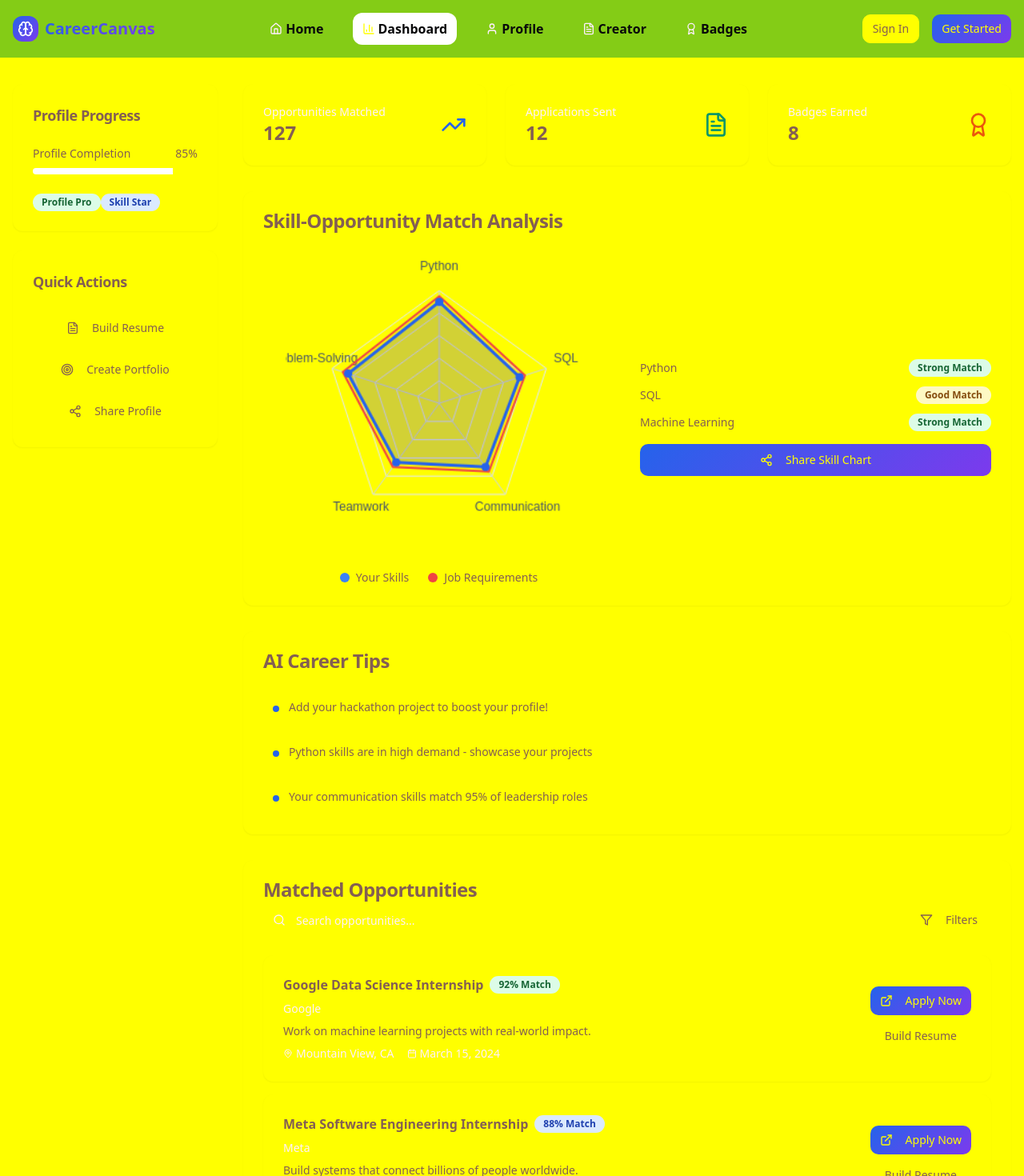
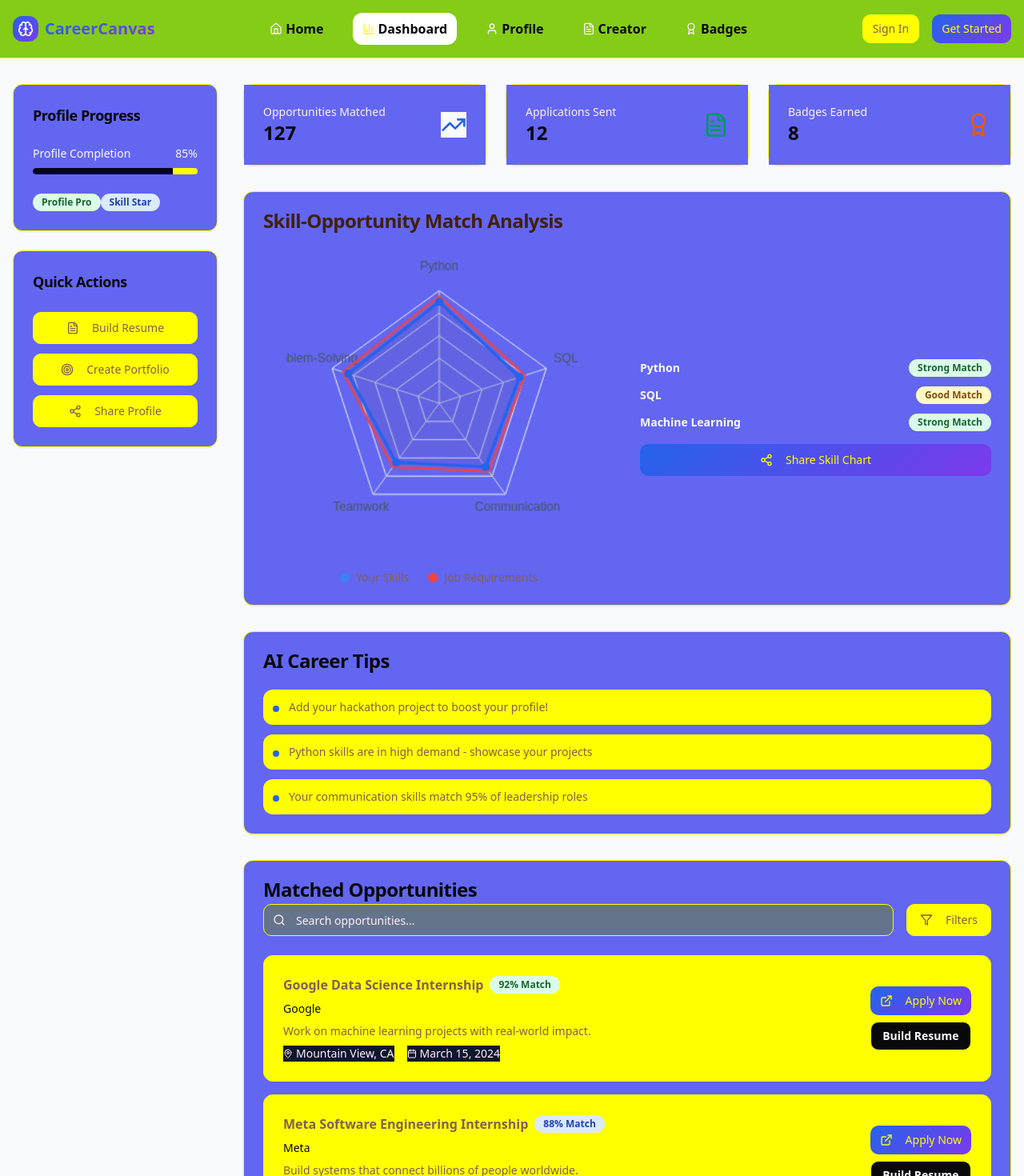
Before and after one commit to mayankgit22/career-canvas-ai-sculptor-97, a React (Vite) app: page /dashboard in a window 1280 px wide. Shown: the top 1470 px of the page at 80% size. Built offline with nearby package versions, Linux system fonts and the light colour scheme.

Commit message:
Visual edit in Lovable
Edited UI in Lovable

```diff
--- a/src/components/ui/progress.tsx
+++ b/src/components/ui/progress.tsx
@@ -1,26 +1,14 @@
-import * as React from "react"
-import * as ProgressPrimitive from "@radix-ui/react-progress"
-
-import { cn } from "@/lib/utils"
-
-const Progress = React.forwardRef<
-  React.ElementRef<typeof ProgressPrimitive.Root>,
-  React.ComponentPropsWithoutRef<typeof ProgressPrimitive.Root>
->(({ className, value, ...props }, ref) => (
-  <ProgressPrimitive.Root
-    ref={ref}
-    className={cn(
-      "relative h-4 w-full overflow-hidden rounded-full bg-secondary",
-      className
-    )}
-    {...props}
-  >
-    <ProgressPrimitive.Indicator
-      className="h-full w-full flex-1 bg-primary transition-all"
-      style={{ transform: `translateX(-${100 - (value || 0)}%)` }}
-    />
-  </ProgressPrimitive.Root>
-))
-Progress.displayName = ProgressPrimitive.Root.displayName
-
-export { Progress }
+import * as React from "react";
+import * as ProgressPrimitive from "@radix-ui/react-progress";
+import { cn } from "@/lib/utils";
+const Progress = React.forwardRef<React.ElementRef<typeof ProgressPrimitive.Root>, React.ComponentPropsWithoutRef<typeof ProgressPrimitive.Root>>(({
+  className,
+  value,
+  ...props
+}, ref) => <ProgressPrimitive.Root ref={ref} className={cn("relative h-4 w-full overflow-hidden rounded-full bg-secondary", className)} {...props}>
+    <ProgressPrimitive.Indicator style={{
+    transform: `translateX(-${100 - (value || 0)}%)`
+  }} className="h-full w-full flex-1 transition-all bg-slate-950" />
+  </ProgressPrimitive.Root>);
+Progress.displayName = ProgressPrimitive.Root.displayName;
+export { Progress };
--- a/src/pages/Dashboard.tsx
+++ b/src/pages/Dashboard.tsx
@@ -1,4 +1,3 @@
-
 import { useState } from "react";
 import { Navigation } from "@/components/Navigation";
 import { Card, CardContent, CardHeader, CardTitle } from "@/components/ui/card";
@@ -6,25 +5,11 @@ import { Button } from "@/components/ui/button";
 import { Badge } from "@/components/ui/badge";
 import { Progress } from "@/components/ui/progress";
 import { Input } from "@/components/ui/input";
-import {
-  Search,
-  Filter,
-  MapPin,
-  Calendar,
-  ExternalLink,
-  TrendingUp,
-  Target,
-  FileText,
-  Share2,
-  Award
-} from "lucide-react";
+import { Search, Filter, MapPin, Calendar, ExternalLink, TrendingUp, Target, FileText, Share2, Award } from "lucide-react";
 import { RadarChart } from "@/components/RadarChart";
-
 const Dashboard = () => {
   const [searchTerm, setSearchTerm] = useState("");
-
-  const opportunities = [
-    {
+  const opportunities = [{
     title: "Google Data Science Internship",
     company: "Google",
     location: "Mountain View, CA",
@@ -32,8 +17,7 @@ const Dashboard = () => {
     match: 92,
     type: "Internship",
     description: "Work on machine learning projects with real-world impact."
-    },
-    {
+  }, {
     title: "Meta Software Engineering Internship",
     company: "Meta",
     location: "Menlo Park, CA",
@@ -41,8 +25,7 @@ const Dashboard = () => {
     match: 88,
     type: "Internship",
     description: "Build systems that connect billions of people worldwide."
-    },
-    {
+  }, {
     title: "Microsoft Research Scholarship",
     company: "Microsoft",
     location: "Remote",
@@ -50,33 +33,25 @@ const Dashboard = () => {
     match: 85,
     type: "Scholarship",
     description: "$5,000 scholarship for students in computer science."
-    }
-  ];
-
-  const tips = [
-    "Add your hackathon project to boost your profile!",
-    "Python skills are in high demand - showcase your projects",
-    "Your communication skills match 95% of leadership roles"
-  ];
-
-  return (
-    <div className="min-h-screen bg-background">
+  }];
+  const tips = ["Add your hackathon project to boost your profile!", "Python skills are in high demand - showcase your projects", "Your communication skills match 95% of leadership roles"];
+  return <div className="min-h-screen bg-background">
       <Navigation />
 
-      <div className="container mx-auto px-4 py-8">
+      <div className="container mx-auto px-4 py-8 bg-gray-50">
         <div className="flex flex-col lg:flex-row gap-8">
           {/* Sidebar */}
-          <div className="lg:w-64 space-y-6">
-            <Card>
+          <div className="lg:w-64 space-y-6 bg-gray-50">
+            <Card className="bg-indigo-500">
               <CardHeader>
-                <CardTitle className="text-lg">Profile Progress</CardTitle>
+                <CardTitle className="text-lg text-zinc-950">Profile Progress</CardTitle>
               </CardHeader>
               <CardContent>
                 <div className="space-y-4">
                   <div>
                     <div className="flex justify-between text-sm mb-2">
-                      <span>Profile Completion</span>
-                      <span>85%</span>
+                      <span className="text-zinc-50">Profile Completion</span>
+                      <span className="text-zinc-50">85%</span>
                     </div>
                     <Progress value={85} className="h-2" />
                   </div>
@@ -88,9 +63,9 @@ const Dashboard = () => {
               </CardContent>
             </Card>
 
-            <Card>
+            <Card className="bg-indigo-500">
               <CardHeader>
-                <CardTitle className="text-lg">Quick Actions</CardTitle>
+                <CardTitle className="text-lg text-zinc-950">Quick Actions</CardTitle>
               </CardHeader>
               <CardContent className="space-y-3">
                 <Button className="w-full" variant="outline">
@@ -114,33 +89,33 @@ const Dashboard = () => {
             {/* Header Stats */}
             <div className="grid grid-cols-1 md:grid-cols-3 gap-6">
               <Card>
-                <CardContent className="p-6">
+                <CardContent className="p-6 bg-indigo-500">
                   <div className="flex items-center justify-between">
                     <div>
                       <p className="text-sm text-muted-foreground">Opportunities Matched</p>
-                      <p className="text-2xl font-bold">127</p>
+                      <p className="text-2xl font-bold text-zinc-950">127</p>
                     </div>
-                    <TrendingUp className="w-8 h-8 text-brand-blue" />
+                    <TrendingUp className="w-8 h-8 text-brand-blue bg-slate-50" />
                   </div>
                 </CardContent>
               </Card>
               <Card>
-                <CardContent className="p-6">
+                <CardContent className="p-6 bg-indigo-500">
                   <div className="flex items-center justify-between">
                     <div>
                       <p className="text-sm text-muted-foreground">Applications Sent</p>
-                      <p className="text-2xl font-bold">12</p>
+                      <p className="text-2xl font-bold text-zinc-950">12</p>
                     </div>
                     <FileText className="w-8 h-8 text-brand-green" />
                   </div>
                 </CardContent>
               </Card>
               <Card>
-                <CardContent className="p-6">
+                <CardContent className="p-6 bg-indigo-500">
                   <div className="flex items-center justify-between">
                     <div>
                       <p className="text-sm text-muted-foreground">Badges Earned</p>
-                      <p className="text-2xl font-bold">8</p>
+                      <p className="text-2xl font-bold text-zinc-950">8</p>
                     </div>
                     <Award className="w-8 h-8 text-brand-orange" />
                   </div>
@@ -149,9 +124,9 @@ const Dashboard = () => {
             </div>
 
             {/* Skill Analysis */}
-            <Card>
+            <Card className="bg-indigo-500">
               <CardHeader>
-                <CardTitle>Skill-Opportunity Match Analysis</CardTitle>
+                <CardTitle className="text-yellow-950">Skill-Opportunity Match Analysis</CardTitle>
               </CardHeader>
               <CardContent>
                 <div className="grid lg:grid-cols-2 gap-8 items-center">
@@ -159,15 +134,15 @@ const Dashboard = () => {
                   <div className="space-y-4">
                     <div className="space-y-3">
                       <div className="flex items-center justify-between">
-                        <span className="text-sm">Python</span>
+                        <span className="text-sm text-zinc-50 font-semibold">Python</span>
                         <Badge className="bg-green-100 text-green-800">Strong Match</Badge>
                       </div>
                       <div className="flex items-center justify-between">
-                        <span className="text-sm">SQL</span>
+                        <span className="text-sm text-zinc-50 font-semibold">SQL</span>
                         <Badge className="bg-yellow-100 text-yellow-800">Good Match</Badge>
                       </div>
                       <div className="flex items-center justify-between">
-                        <span className="text-sm">Machine Learning</span>
+                        <span className="text-sm text-zinc-50 font-semibold">Machine Learning</span>
                         <Badge className="bg-green-100 text-green-800">Strong Match</Badge>
                       </div>
                     </div>
@@ -181,35 +156,28 @@ const Dashboard = () => {
             </Card>
 
             {/* AI Tips */}
-            <Card>
+            <Card className="bg-indigo-500">
               <CardHeader>
-                <CardTitle>AI Career Tips</CardTitle>
+                <CardTitle className="text-zinc-950">AI Career Tips</CardTitle>
               </CardHeader>
               <CardContent>
                 <div className="space-y-3">
-                  {tips.map((tip, index) => (
-                    <div key={index} className="flex items-start space-x-3 p-3 bg-muted rounded-lg">
+                  {tips.map((tip, index) => <div key={index} className="flex items-start space-x-3 p-3 bg-muted rounded-lg">
                       <div className="w-2 h-2 bg-brand-blue rounded-full mt-2"></div>
                       <p className="text-sm">{tip}</p>
-                    </div>
-                  ))}
+                    </div>)}
                 </div>
               </CardContent>
             </Card>
 
             {/* Opportunities Feed */}
-            <Card>
+            <Card className="bg-indigo-500">
               <CardHeader>
-                <CardTitle>Matched Opportunities</CardTitle>
+                <CardTitle className="text-zinc-950">Matched Opportunities</CardTitle>
                 <div className="flex flex-col sm:flex-row gap-4">
                   <div className="relative flex-1">
                     <Search className="absolute left-3 top-1/2 transform -translate-y-1/2 w-4 h-4 text-muted-foreground" />
-                    <Input
-                      placeholder="Search opportunities..."
-                      value={searchTerm}
-                      onChange={(e) => setSearchTerm(e.target.value)}
-                      className="pl-10"
-                    />
+                    <Input placeholder="Search opportunities..." value={searchTerm} onChange={e => setSearchTerm(e.target.value)} className="pl-10 bg-slate-500" />
                   </div>
                   <Button variant="outline">
                     <Filter className="w-4 h-4 mr-2" />
@@ -219,31 +187,24 @@ const Dashboard = () => {
               </CardHeader>
               <CardContent>
                 <div className="space-y-4">
-                  {opportunities.map((opp, index) => (
-                    <Card key={index} className="hover:shadow-lg transition-shadow">
+                  {opportunities.map((opp, index) => <Card key={index} className="hover:shadow-lg transition-shadow">
                       <CardContent className="p-6">
                         <div className="flex flex-col sm:flex-row sm:items-center justify-between gap-4">
                           <div className="space-y-2">
                             <div className="flex items-center gap-2">
                               <h3 className="font-semibold">{opp.title}</h3>
-                              <Badge
-                                className={`${
-                                  opp.match >= 90 ? "bg-green-100 text-green-800" :
-                                  opp.match >= 80 ? "bg-blue-100 text-blue-800" :
-                                  "bg-yellow-100 text-yellow-800"
-                                }`}
-                              >
+                              <Badge className={`${opp.match >= 90 ? "bg-green-100 text-green-800" : opp.match >= 80 ? "bg-blue-100 text-blue-800" : "bg-yellow-100 text-yellow-800"}`}>
                                 {opp.match}% Match
                               </Badge>
                             </div>
-                            <p className="text-sm text-muted-foreground">{opp.company}</p>
+                            <p className="text-zinc-950 text-sm">{opp.company}</p>
                             <p className="text-sm">{opp.description}</p>
                             <div className="flex items-center gap-4 text-sm text-muted-foreground">
-                              <div className="flex items-center gap-1">
+                              <div className="flex items-center gap-1 bg-slate-900">
                                 <MapPin className="w-3 h-3" />
                                 {opp.location}
                               </div>
-                              <div className="flex items-center gap-1">
+                              <div className="flex items-center gap-1 bg-slate-900">
                                 <Calendar className="w-3 h-3" />
                                 {opp.deadline}
                               </div>
@@ -254,22 +215,19 @@ const Dashboard = () => {
                               <ExternalLink className="w-4 h-4 mr-2" />
                               Apply Now
                             </Button>
-                            <Button size="sm" variant="outline">
+                            <Button size="sm" variant="outline" className="bg-zinc-950 hover:bg-zinc-800 text-zinc-50 font-semibold">
                               Build Resume
                             </Button>
                           </div>
                         </div>
                       </CardContent>
-                    </Card>
-                  ))}
+                    </Card>)}
                 </div>
               </CardContent>
             </Card>
           </div>
         </div>
       </div>
-    </div>
-  );
+    </div>;
 };
-
 export default Dashboard;
```
Lines whose indentation alone changed are shown as unchanged.
